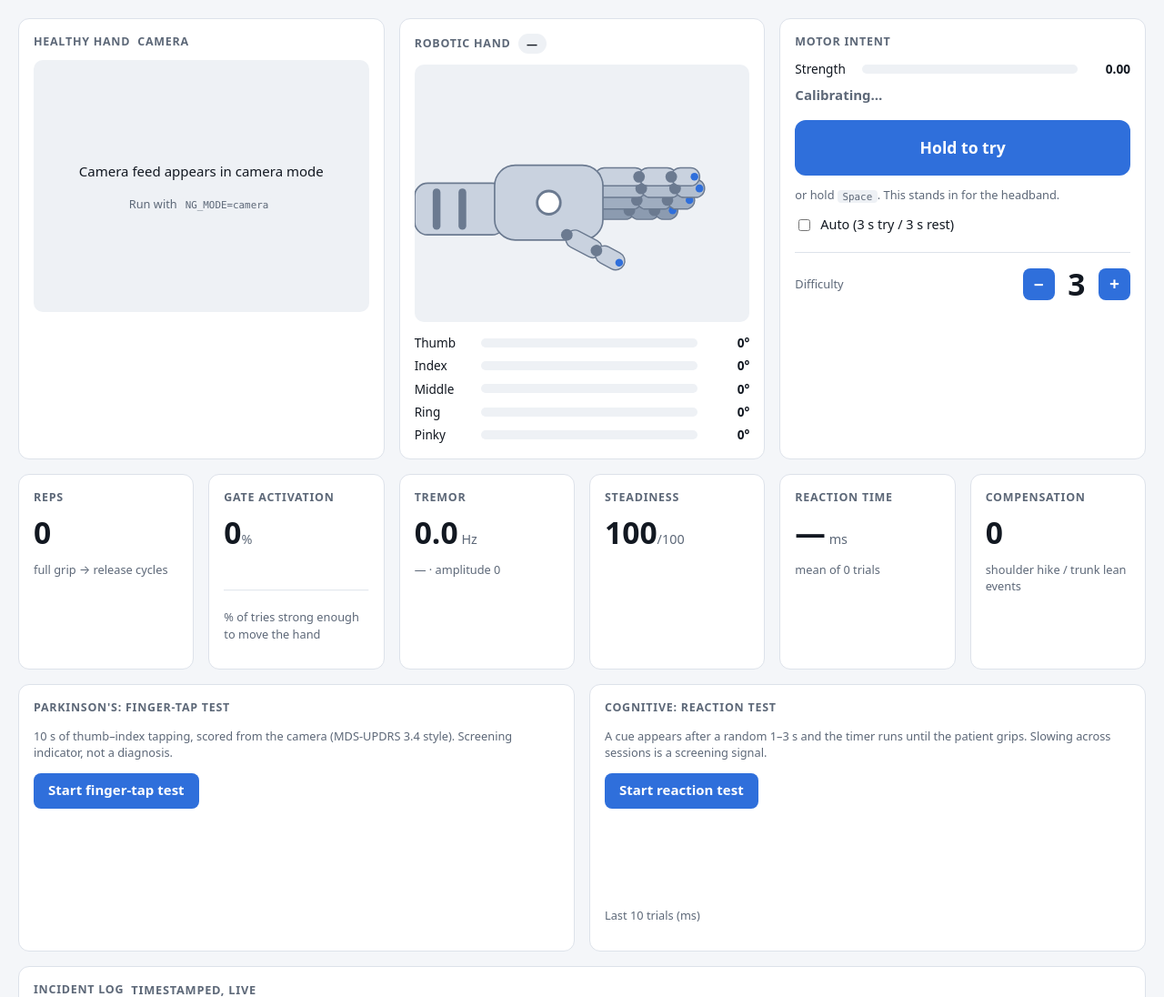
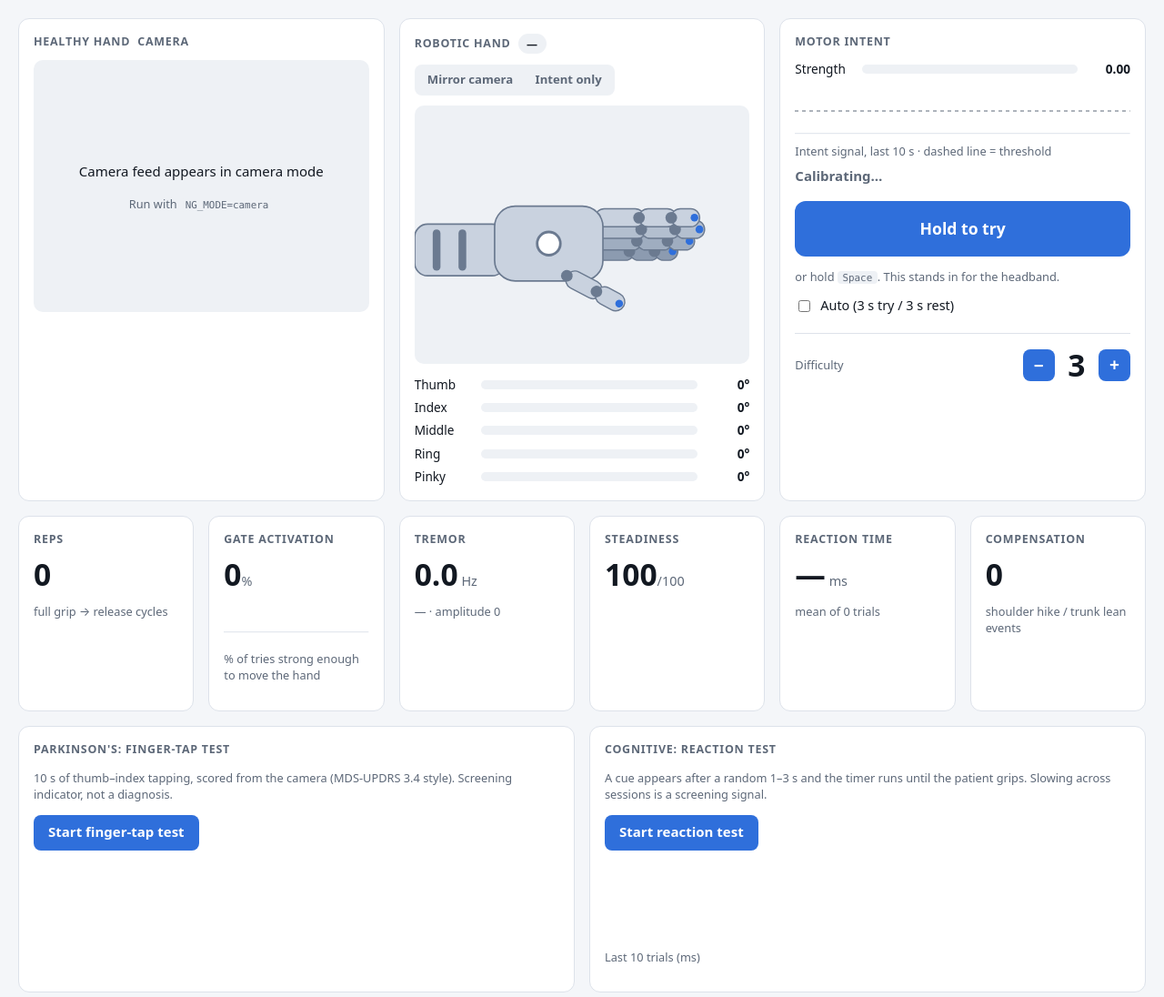
Before and after one commit to HassanKhan20/nuero-grip, a Flask app: page / in a window 1280 px wide. Shown: the part 80-1176 px from the top of the page at 91% size. Run offline with Flask 3, Linux system fonts and the light colour scheme; the visitor is signed in with stand-in values (Sample User, id 1); some libraries are stand-ins or nearby versions.

Commit message:
feat: intent-only demo UI (control toggle, grip shapes, live intent waveform, camera-not-used state)
Co-Authored-By: Claude Opus 5.5 <noreply@anthropic.com>

```diff
--- a/static/dashboard.js
+++ b/static/dashboard.js
@@ -81,6 +81,11 @@ function gateState(s) {
   if (!s.sensors_ok) return ["Sensors offline", "bad", "blocked"];
   if (!s.calibrated) return ["Calibrating", "idle", ""];
   if (s.compensation && s.compensation.length) return ["Blocked: fix posture", "bad", "blocked"];
+  if (s.control_mode === "intent") {
+    if (s.gate_open) return ["Moving by intent", "good", "open"];
+    if (Math.max(...s.angles) > 0) return ["Relaxed: opening", "idle", ""];
+    return ["Try to grip", "idle", ""];
+  }
   if (s.gate_open) return ["Moving with you", "good", "open"];
   if (!s.curls) return ["Show your healthy hand", "idle", ""];
   if (!s.intent_active) return ["Waiting for intent", "idle", ""];
@@ -124,6 +129,38 @@ function sparkHover(e) {
 }
 $("spark").addEventListener("pointermove", sparkHover);
 $("spark").addEventListener("pointerleave", () => { $("spark-tip").hidden = true; $("spark-dot").hidden = true; });
+
+const wave = [];
+const waveY = (v) => 39 - v * 38;
+function drawWave() {
+  const n = wave.length;
+  $("wave-line").setAttribute("points", wave.map((v, i) => `${(i / Math.max(1, 99)) * 200},${waveY(v)}`).join(" "));
+}
+$("wave").addEventListener("pointermove", (e) => {
+  if (!wave.length) return;
+  const r = $("wave").getBoundingClientRect();
+  const i = Math.max(0, Math.min(wave.length - 1, Math.round(((e.clientX - r.left) / r.width) * 99)));
+  const v = wave[i];
+  if (v === undefined) return;
+  const dot = $("wave-dot");
+  dot.setAttribute("cx", (i / 99) * 200);
+  dot.setAttribute("cy", waveY(v));
+  dot.hidden = false;
+  const tip = $("wave-tip");
+  tip.textContent = `Intent ${v.toFixed(2)} · ${((wave.length - 1 - i) / 10).toFixed(1)}s ago`;
+  tip.style.left = `${e.clientX - r.left}px`;
+  tip.hidden = false;
+});
+$("wave").addEventListener("pointerleave", () => { $("wave-tip").hidden = true; $("wave-dot").hidden = true; });
+
+function renderControl(s) {
+  const intentMode = s.control_mode === "intent";
+  document.querySelectorAll("[data-control]").forEach((b) => b.classList.toggle("on", b.dataset.control === s.control_mode));
+  document.querySelectorAll("[data-grip]").forEach((b) => b.classList.toggle("on", b.dataset.grip === s.grip));
+  $("grip-row").hidden = !intentMode;
+  $("cam-frame").classList.toggle("dimmed", intentMode);
+  $("cam-off-note").hidden = !intentMode;
+}
 
 let lastTrialsSig = "";
 function drawTrials(latencies) {
@@ -220,6 +257,10 @@ function render(s) {
   pill.textContent = label;
   pill.className = `pill ${cls}`;
   hand.update(s.angles, handState);
+  renderControl(s);
+  wave.push(s.intent_strength);
+  if (wave.length > 100) wave.shift();
+  drawWave();
 
   $("bar-intent").style.width = `${s.intent_strength * 100}%`;
   setText("intent-val", s.intent_strength.toFixed(2));
@@ -275,6 +316,11 @@ socket.on("event", (e) => {
 
 // ---------- controls ----------
 $("mode-select").addEventListener("change", (e) => api("/api/mode", "POST", { mode: e.target.value }).catch((err) => toast(err.message)));
+
+document.querySelectorAll("[data-control]").forEach((b) => b.addEventListener("click", () =>
+  api("/api/control", "POST", { mode: b.dataset.control }).catch((err) => toast(err.message))));
+document.querySelectorAll("[data-grip]").forEach((b) => b.addEventListener("click", () =>
+  api("/api/control", "POST", { mode: "intent", grip: b.dataset.grip }).catch((err) => toast(err.message))));
 
 let held = false;
 function setHeld(v) {
--- a/static/style.css
+++ b/static/style.css
@@ -180,3 +180,23 @@ select, input { background: var(--panel); color: var(--text); border: 1px solid
   .agent-cols { grid-template-columns: 1fr; }
   .topbar { padding: .75rem 16px; }
 }
+
+/* control mode + grip shape */
+.control-row { display: flex; flex-wrap: wrap; gap: .5rem; margin-bottom: .7rem; }
+.seg { display: inline-flex; background: var(--panel-2); border-radius: 8px; padding: 3px; gap: 2px; flex-wrap: wrap; }
+.seg-btn { background: transparent; color: var(--muted); padding: .3rem .7rem; font-size: .82rem; border-radius: 6px; font-weight: 600; }
+.seg-btn.on { background: var(--accent); color: #fff; }
+
+/* camera dimmed when not used */
+.cam-frame { position: relative; }
+.cam-frame.dimmed img { opacity: .18; filter: grayscale(1); }
+.cam-off-note { position: absolute; inset: 0; display: flex; flex-direction: column; gap: .3rem; align-items: center; justify-content: center; text-align: center; padding: 1rem; z-index: 1; }
+.cam-off-note b { font-size: 1.1rem; }
+.cam-off-note span { color: var(--muted); font-size: .85rem; max-width: 26ch; }
+
+/* intent waveform */
+.wave { width: 100%; height: 52px; margin-top: .6rem; overflow: visible; }
+.wave polyline { fill: none; stroke: var(--good); stroke-width: 2; vector-effect: non-scaling-stroke; stroke-linejoin: round; }
+.wave circle { fill: var(--good); stroke: var(--panel); stroke-width: 2; vector-effect: non-scaling-stroke; }
+.wave .threshold { stroke: var(--muted); stroke-width: 1; stroke-dasharray: 4 4; vector-effect: non-scaling-stroke; }
+.wave-caption { margin: .2rem 0 0; }
--- a/templates/dashboard.html
+++ b/templates/dashboard.html
@@ -31,7 +31,8 @@
   <!-- HERO: healthy hand (camera) → gate → robotic hand -->
   <section class="tile hero-cam" data-metric="grip">
     <h2>Healthy hand <span class="muted">camera</span></h2>
-    <div class="cam-frame">
+    <div class="cam-frame" id="cam-frame">
+      <div id="cam-off-note" class="cam-off-note" hidden><b>Camera not used</b><span>Intent-only control: the hand moves from motor intent alone</span></div>
       <img id="cam" alt="Live camera with hand skeleton" hidden>
       <div id="cam-placeholder" class="cam-placeholder">
         <p id="cam-msg">Camera feed appears in camera mode</p>
@@ -42,6 +43,15 @@
 
   <section class="tile hero-robot" data-metric="grip">
     <h2>Robotic hand <span id="gate-status" class="pill">—</span></h2>
+    <div class="control-row">
+      <div class="seg" role="group" aria-label="Control mode">
+        <button type="button" class="seg-btn" data-control="mirror">Mirror camera</button>
+        <button type="button" class="seg-btn" data-control="intent">Intent only</button>
+      </div>
+      <div id="grip-row" class="seg" role="group" aria-label="Grip shape" hidden>
+        {% for g in ['fist', 'pinch', 'point', 'wave'] %}<button type="button" class="seg-btn" data-grip="{{ g }}">{{ g|capitalize }}</button>{% endfor %}
+      </div>
+    </div>
     <div id="hand" class="hand-wrap"></div>
     <div class="bars">
       {% for f in ['thumb', 'index', 'middle', 'ring', 'pinky'] %}
@@ -53,6 +63,15 @@
   <section class="tile hero-intent" data-metric="intent">
     <h2>Motor intent</h2>
     <div class="bar intent"><span>Strength</span><div class="track"><div id="bar-intent" class="fill intent-fill"></div></div><b id="intent-val">0.00</b></div>
+    <div class="spark-wrap">
+      <svg id="wave" class="wave" viewBox="0 0 200 40" preserveAspectRatio="none" aria-label="Intent strength over the last 10 seconds">
+        <line x1="0" y1="39" x2="200" y2="39" class="baseline"/>
+        <line x1="0" y1="20" x2="200" y2="20" class="threshold"/>
+        <polyline id="wave-line" points=""/><circle id="wave-dot" r="2.5" hidden/>
+      </svg>
+      <div id="wave-tip" class="tip" hidden></div>
+    </div>
+    <p class="muted small wave-caption">Intent signal, last 10 s · dashed line = threshold</p>
     <p id="intent-label" class="intent-label muted">Calibrating…</p>
     <div id="sim-intent">
       <button id="btn-hold" class="hold">Hold to try</button>
```
Also changed, not shown: docs/PROGRESS.md (+15 -2 lines), README.md.
